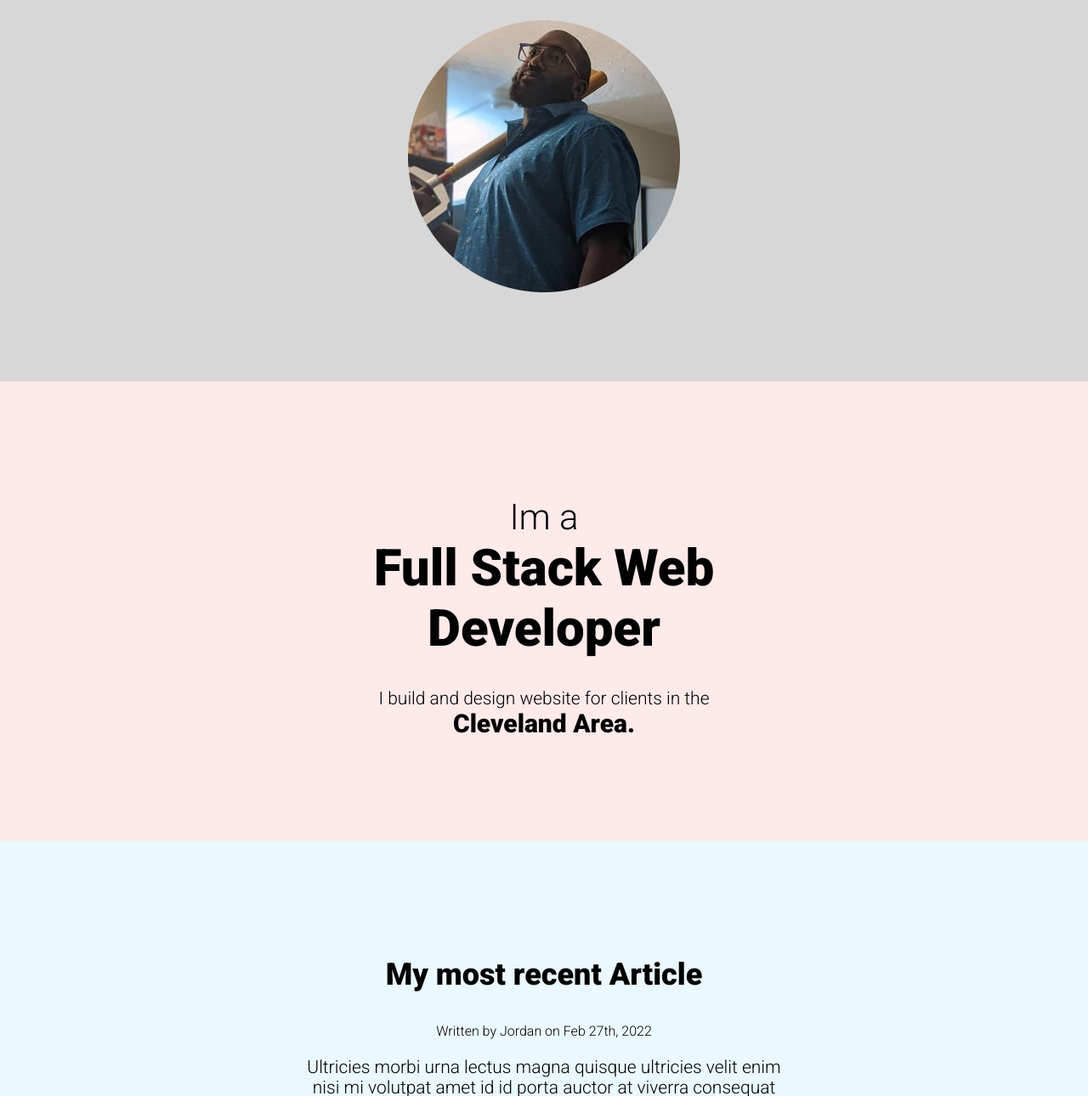
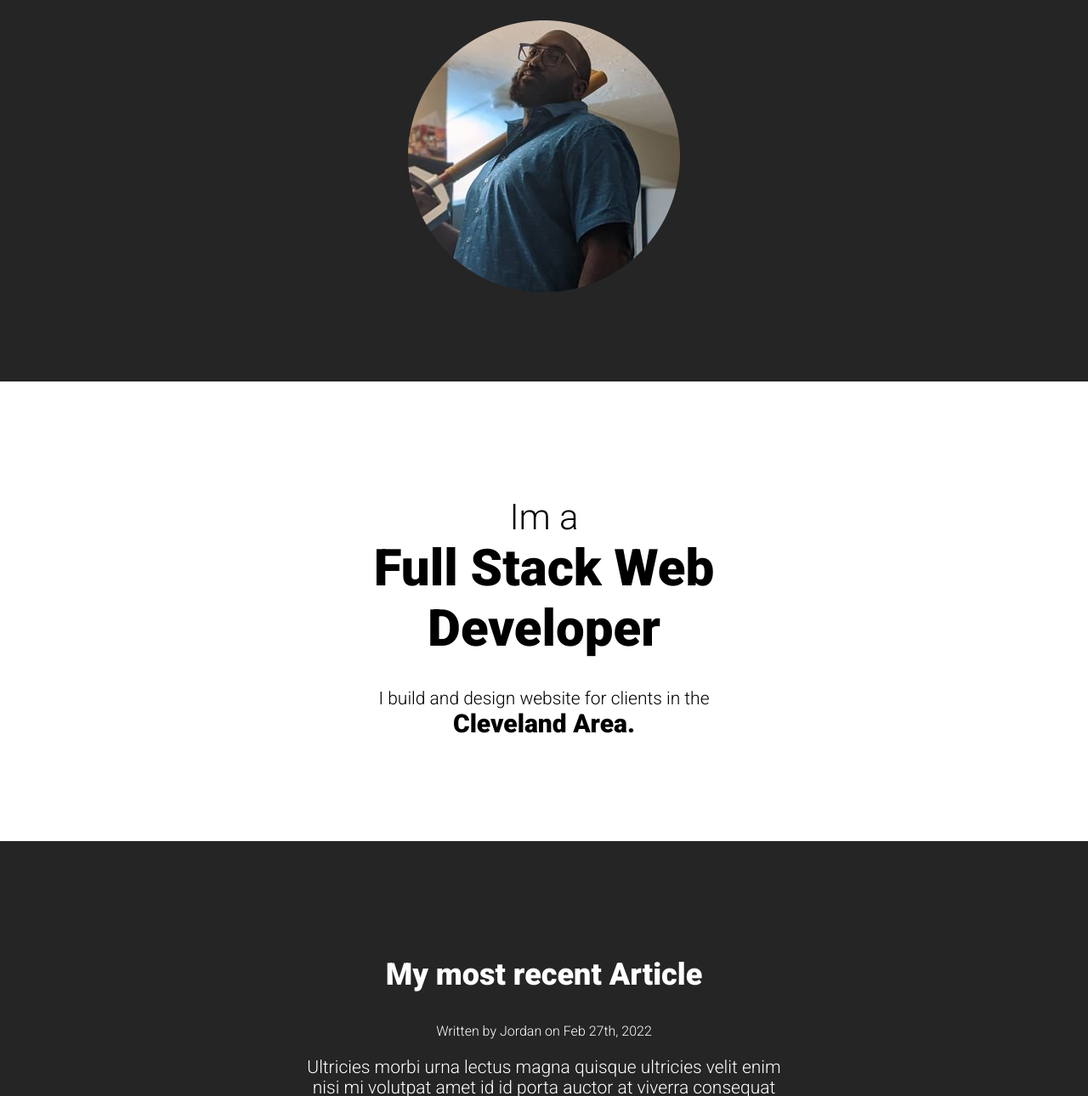
Before and after one commit to CallMeJobson/cv2, a plain HTML site: page index.html in a window 1280 px wide. Shown: the part 321-1611 px from the top of the page at 85% size. Drawn offline with Linux system fonts and the light colour scheme.

Commit message:
Adding New Coloring to the CSS

```diff
--- a/index.html
+++ b/index.html
@@ -12,7 +12,7 @@
 </head>
 <body>
 
-        <header>
+        <header class="dark-background white-color">
             <div class="container">
                 <h1>Hello my name is  <span class="name">Jordan</span> </h1>
                 <img src="kb.PNG" alt="portrait of Jordan Jordan">
@@ -21,7 +21,7 @@
         </header>
 
 
-            <section class="about-me">
+            <section class="about-me white-background">
                 <div class="container">
                     <h2>Im a <span class="role">Full Stack Web Developer </span></h2>
                     <p> I build and design website for clients in the <span class="location">Cleveland Area.</span></p>
@@ -30,8 +30,8 @@
 
 
 
-        <section class="articles">
-            <div class="container">
+        <section class="articles dark-background white-color">
+            <div class="container ">
                 <article>
                     <h3>My most recent Article </h3>
                     <p class="small-text" >Written by Jordan on Feb 27th, 2022</p>
--- a/style.css
+++ b/style.css
@@ -4,6 +4,32 @@ body{
     font-family: "Roboto", sans-serif;
     font-size: 21px;
     font-weight: 400px;
+}
+.about-me {
+    background-color: #ffeaea;
+    padding-top: 100px;
+    padding-bottom: 100px;
+}
+.articles {
+    background-color: #eaf9ff;
+    padding-top: 100px;
+    padding-bottom: 100px;
+}
+.dark-background{
+    background-color: #252525;
+}
+
+.white-color{
+    color:#FFF
+}
+
+
+.white-background{
+    background-color: #FFF;
+}
+
+.dark-text{
+    color: #252525;
 }
 
 .container{
@@ -78,17 +104,9 @@ header{
 }
 
 
-.about-me {
-    background-color: #ffeaea;
-    padding-top: 100px;
-    padding-bottom: 100px;
-}
 
-.articles {
-    background-color: #eaf9ff;
-    padding-top: 100px;
-    padding-bottom: 100px;
-}
+
+
 
 header
  {
```
